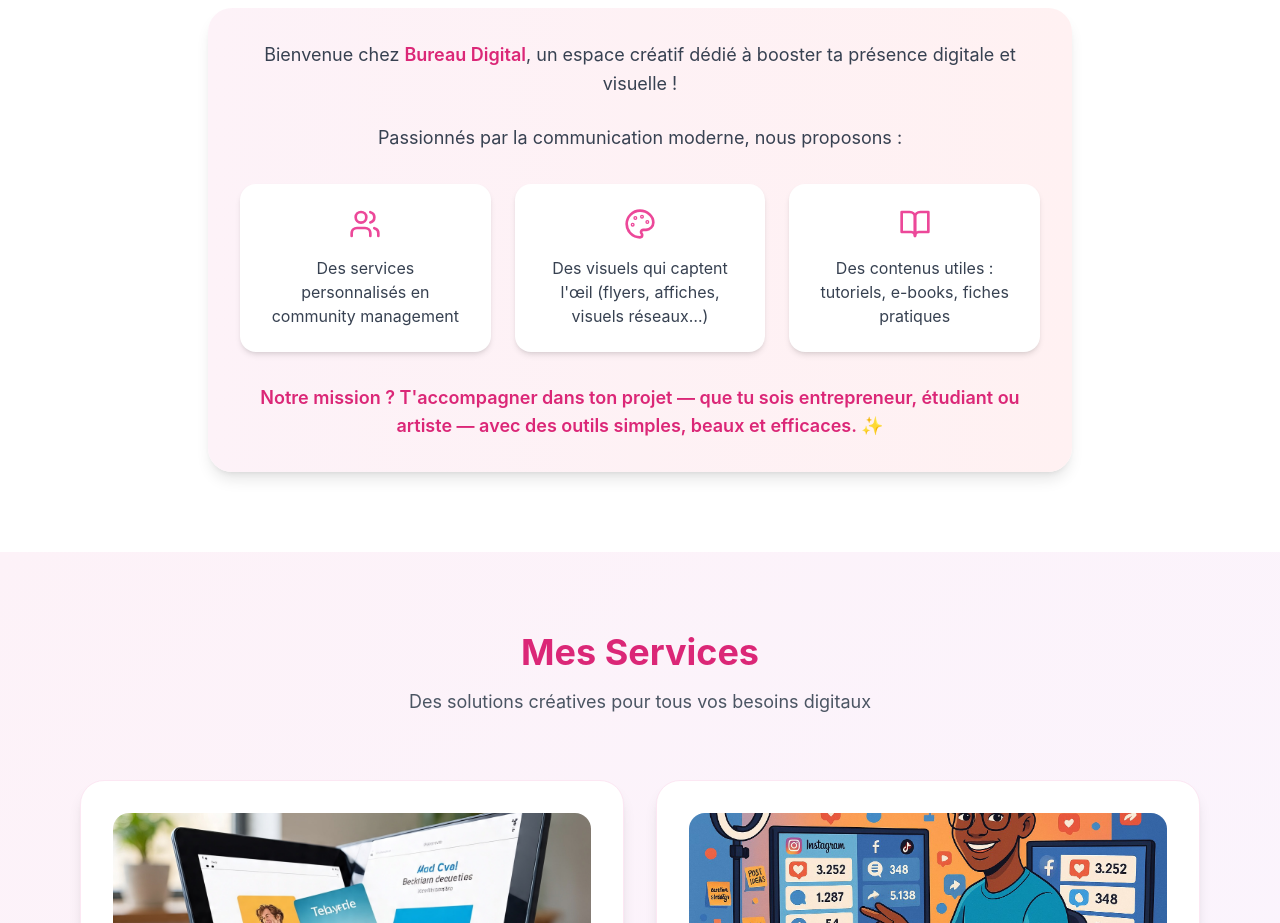
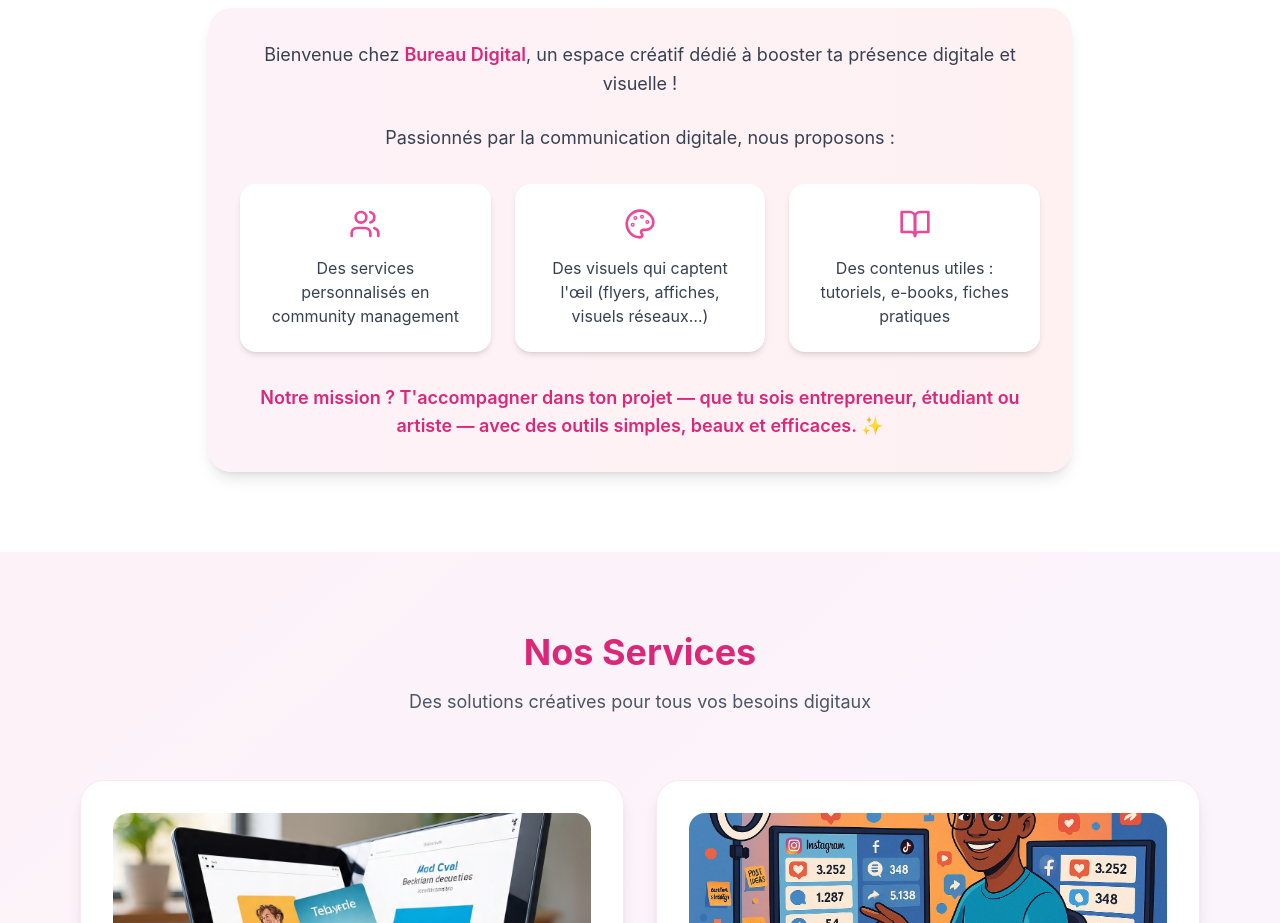
Before and after one commit to Solangeilinga/bureau-digital, a React (Create React App) app: page / in a window 1280 px wide. Shown: the part 1040-1963 px from the top of the page. Built offline with nearby package versions, Linux system fonts and the light colour scheme.

Commit message:
Mise à jour du contenu

```diff
--- a/src/components/About.js
+++ b/src/components/About.js
@@ -13,7 +13,7 @@ const About = ({ isVisible }) => (
                     Bienvenue chez <span className="font-semibold text-pink-600">Bureau Digital</span>, un espace créatif dédié à booster ta présence digitale et visuelle !
                 </p>
                 <p className="text-lg text-gray-700 leading-relaxed mb-8">
-                    Passionnés par la communication moderne, nous proposons :
+                    Passionnés par la communication digitale, nous proposons :
                 </p>
                 <div className="grid md:grid-cols-3 gap-6">
                     {[
--- a/src/components/Services.js
+++ b/src/components/Services.js
@@ -28,7 +28,7 @@ const Services = ({ isVisible }) => {
         <section id="services" className={`py-20 bg-gradient-to-br from-pink-50 to-purple-50 transform transition-all duration-1000 ${isVisible ? 'translate-y-0 opacity-100' : 'translate-y-10 opacity-0'}`}>
             <div className="max-w-6xl mx-auto px-4">
                 <div className="text-center mb-16">
-                    <h2 className="text-4xl font-bold text-pink-600 mb-4">Mes Services</h2>
+                    <h2 className="text-4xl font-bold text-pink-600 mb-4">Nos Services</h2>
                     <p className="text-lg text-gray-600">Des solutions créatives pour tous vos besoins digitaux</p>
                 </div>
                 <div className="grid md:grid-cols-2 lg:grid-cols-2 gap-8">
```
